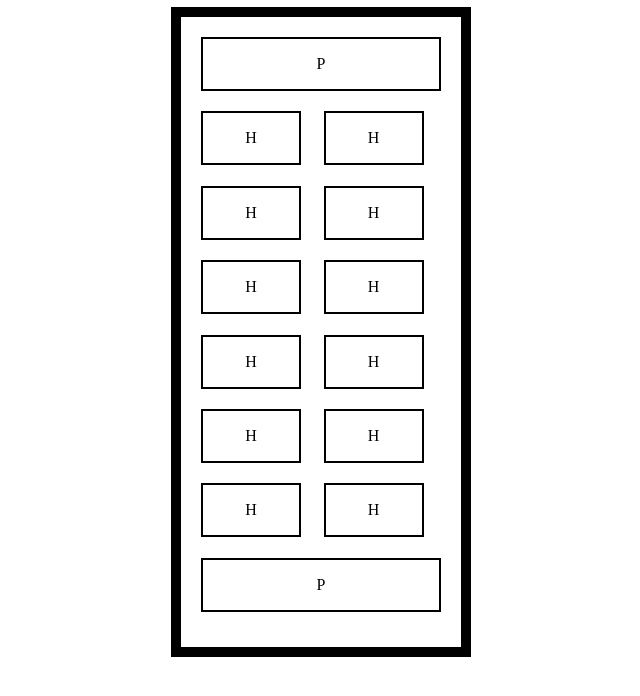
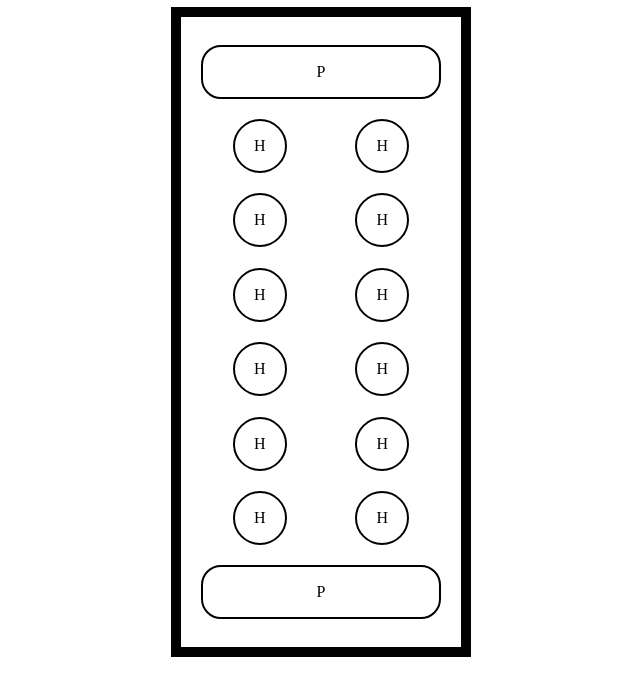
Before and after one commit to MatGBust/mancala, a plain HTML site: page index.html in a window 1280 px wide. Shown: the part 62-758 px from the top of the page, without its empty margins (319-959 px from the left). Drawn offline with Linux system fonts and the light colour scheme.

Commit message:
changes to css

```diff
--- a/styles.css
+++ b/styles.css
@@ -44,37 +44,43 @@ header{
 }
 
 row-box{
-    display: block;
+    display: flex;
+    justify-content: center;
+    align-items: center;
 }
 
 .row{
     display: grid;
     grid-template-columns: repeat(2, 1fr);
     grid-gap: 5px;
+    width: 100%;
 }
 
 .row-pit{
     display: grid;
+    width: 100%;
 }
 
 game-hole{
-    display: inline-block;
+    display: flex;
+    justify-content: center;
 }
 
 .hole{
     border: 2px solid black;
-    width: 100%;
+    width: 54px;
     max-width: 100px;
     display: inline-flex;
     justify-content: center;
     align-items: center;
     box-sizing: border-box;
-    vertical-align: middle;
+    border-radius: 100%;
 
 }
 
 .pit{
     border: 2px solid black;
+    border-radius: 20px;
     width: 100%;
     display: inline-flex;
     justify-content: center;
```
